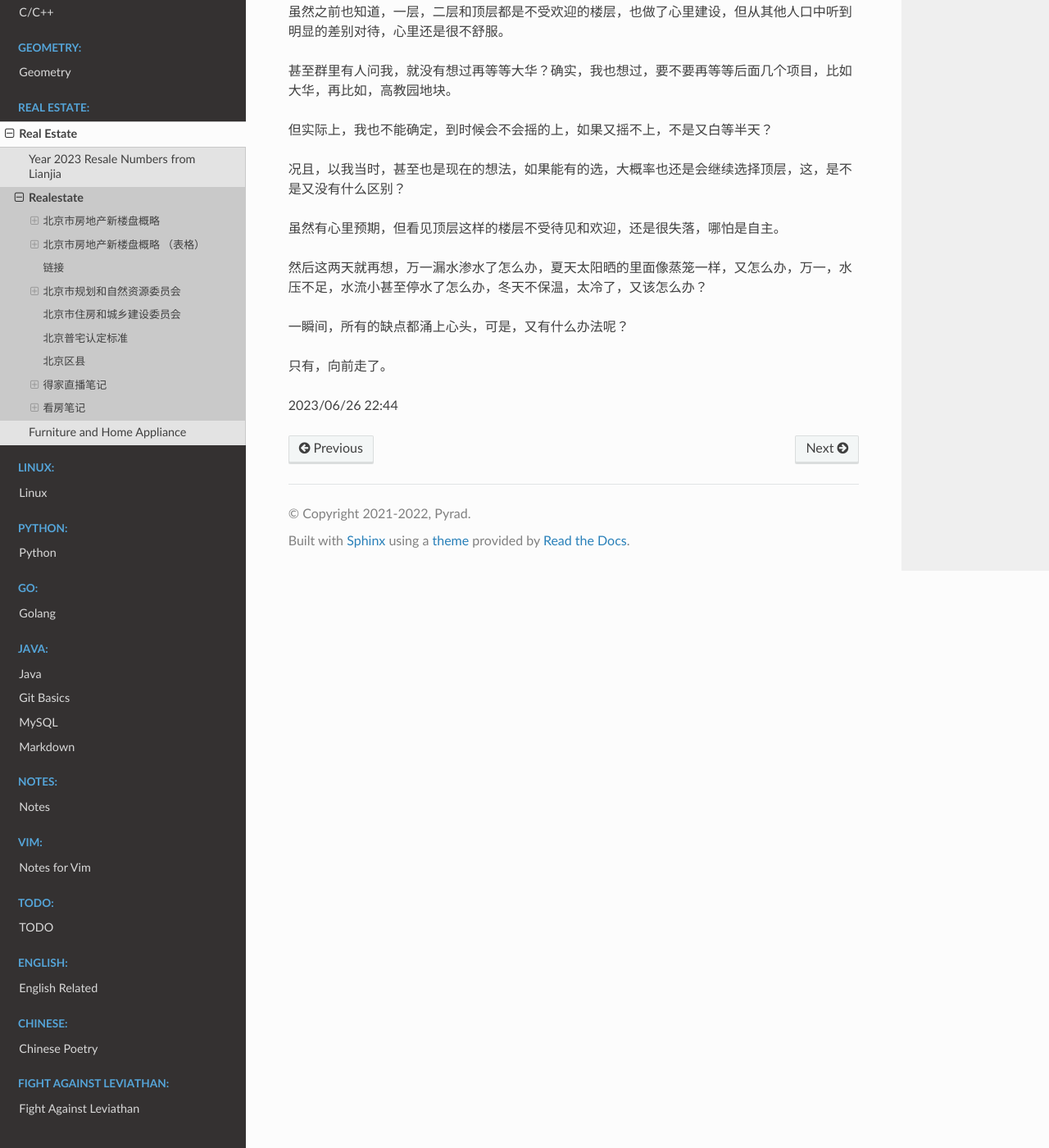
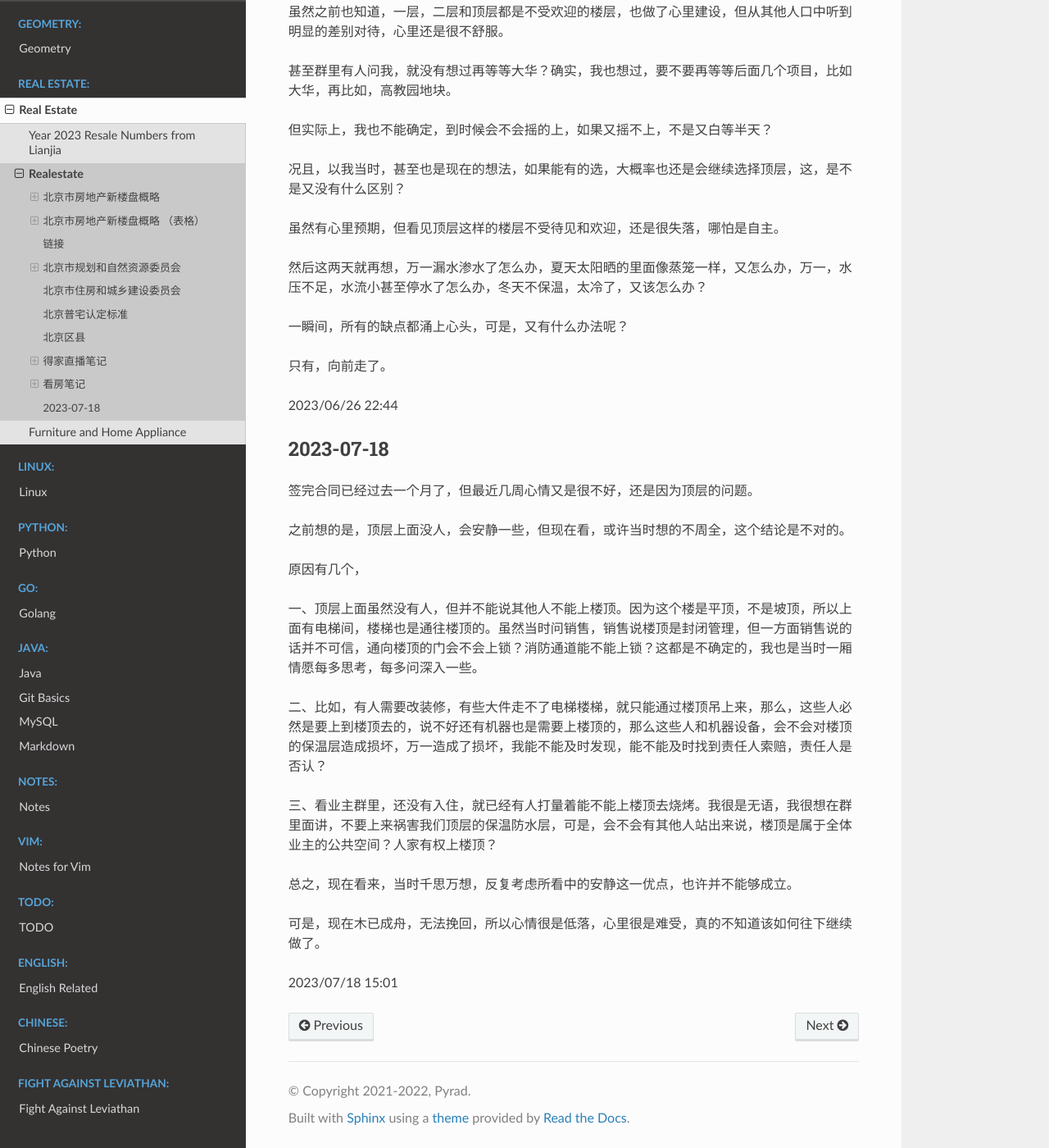
Before and after one commit to Pyrad/pyradnotes, a Sphinx documentation site: the page built from source/RealEstate/realestate.md, in a window 1280 px wide and 1400 px high, scrolled down 14538 px. Shown: the whole window at 82% size. Built offline with Sphinx 7.4.7 and the Read the Docs theme 2.0.0, drawn with Linux system fonts in a browser that asks for light colours; a script that is not in the unit is left out.

Commit message:
Realestate Thoughts for 20230718

```diff
--- a/source/RealEstate/realestate.md
+++ b/source/RealEstate/realestate.md
@@ -605,3 +605,24 @@ F3，30%商业，70%住宅
 只有，向前走了。
 
 2023/06/26 22:44
+
+
+## 2023-07-18
+
+签完合同已经过去一个月了，但最近几周心情又是很不好，还是因为顶层的问题。
+
+之前想的是，顶层上面没人，会安静一些，但现在看，或许当时想的不周全，这个结论是不对的。
+
+原因有几个，
+
+一、顶层上面虽然没有人，但并不能说其他人不能上楼顶。因为这个楼是平顶，不是坡顶，所以上面有电梯间，楼梯也是通往楼顶的。虽然当时问销售，销售说楼顶是封闭管理，但一方面销售说的话并不可信，通向楼顶的门会不会上锁？消防通道能不能上锁？这都是不确定的，我也是当时一厢情愿每多思考，每多问深入一些。
+
+二、比如，有人需要改装修，有些大件走不了电梯楼梯，就只能通过楼顶吊上来，那么，这些人必然是要上到楼顶去的，说不好还有机器也是需要上楼顶的，那么这些人和机器设备，会不会对楼顶的保温层造成损坏，万一造成了损坏，我能不能及时发现，能不能及时找到责任人索赔，责任人是否认？
+
+三、看业主群里，还没有入住，就已经有人打量着能不能上楼顶去烧烤。我很是无语，我很想在群里面讲，不要上来祸害我们顶层的保温防水层，可是，会不会有其他人站出来说，楼顶是属于全体业主的公共空间？人家有权上楼顶？
+
+总之，现在看来，当时千思万想，反复考虑所看中的安静这一优点，也许并不能够成立。
+
+可是，现在木已成舟，无法挽回，所以心情很是低落，心里很是难受，真的不知道该如何往下继续做了。
+
+2023/07/18 15:01
```
